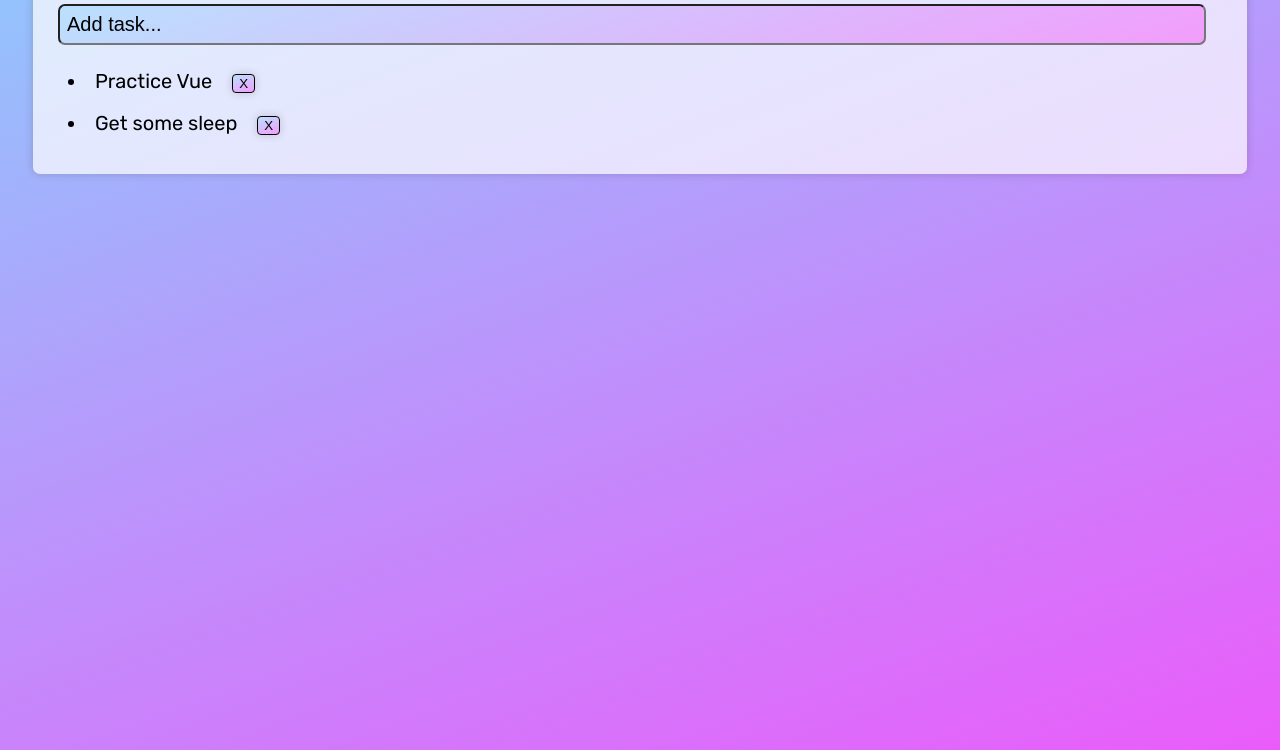
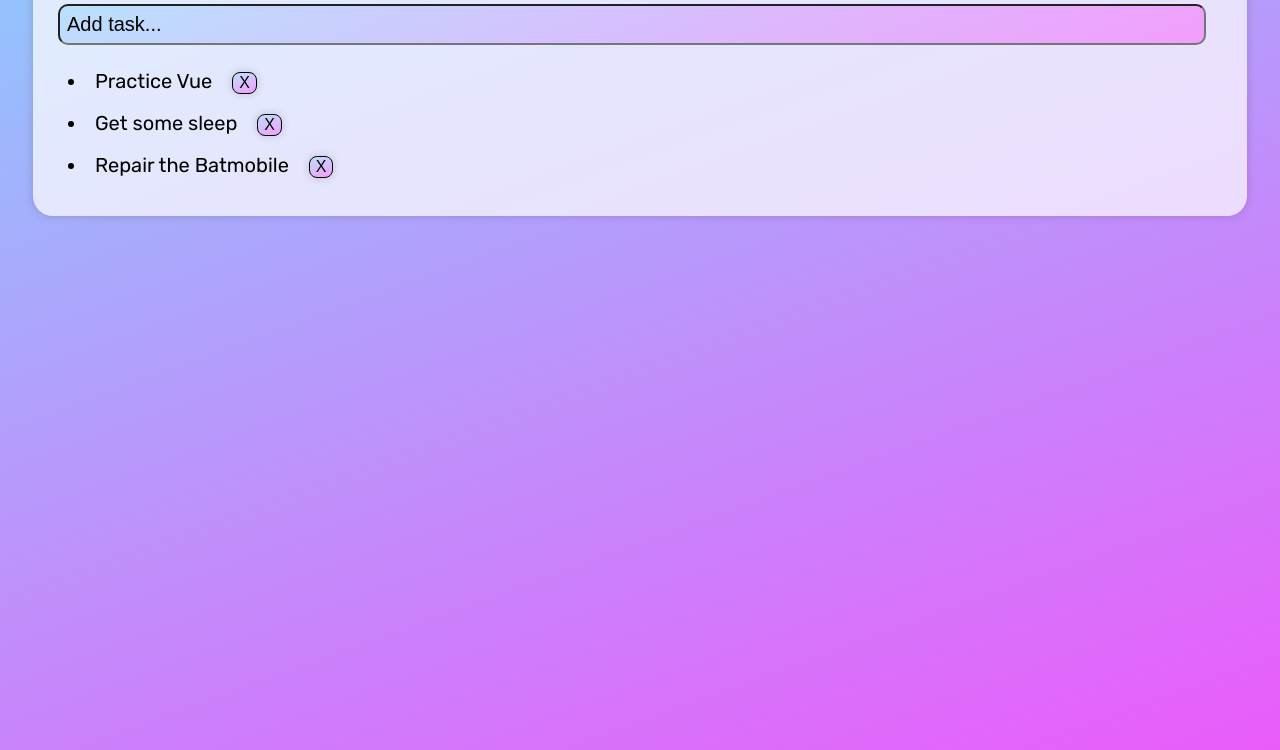
Before and after one commit to Zekaeria/25-days-of-web-development, a plain HTML site: page day-08-to-do-list-vue/dist/index.html in a window 1280 px wide. Shown: the part 116-866 px from the top of the page. Drawn offline with nearby package versions, Linux system fonts and the light colour scheme.

Commit message:
Clean up code

```diff
--- a/day-08-to-do-list-vue/dist/script.js
+++ b/day-08-to-do-list-vue/dist/script.js
@@ -4,7 +4,8 @@ new Vue({
     title: 'To Do List ',
     todos: [
       { text: 'Practice Vue', id:Date.now() },
-      { text: 'Get some sleep', id:Date.now()+1 }
+      { text: 'Get some sleep', id:Date.now()+1 },
+      { text: 'Repair the Batmobile', id:Date.now()+1 }
     ]
   },
   /* METHODS */
--- a/day-08-to-do-list-vue/dist/style.css
+++ b/day-08-to-do-list-vue/dist/style.css
@@ -22,7 +22,7 @@ body {
 
 #app {
   box-shadow: 0 0 .5rem hsla(var(--black) / .2);
-  border-radius: 7px;
+  border-radius: 20px;
   background: hsla(var(--white) / .7);
   padding: 25px;
 }
@@ -33,7 +33,7 @@ body {
 }
 
 .input-bar {
-  border-radius: 7px;
+  border-radius: 10px;
   /* white overlay */
   background: linear-gradient(160deg, hsla(var(--color-1) / .6), hsla(var(--color-2) / .6)), white; /* uses custom property specified */
   margin-top: 20px;
@@ -59,8 +59,9 @@ li {
   background: linear-gradient(160deg, hsla(var(--color-1) / .6), hsla(var(--color-2) / .6)), white;
   box-shadow: 0 0 .5rem hsla(var(--black) / .2);
   border: 1px solid black;
-  border-radius: 4px;
+  border-radius: 8px;
   margin-left: 15px; /* position away from list item text */
+  font-size: 16px;
 
   /* black overlay when button clicked */
   &:focus {
--- a/day-08-to-do-list-vue/src/script.js
+++ b/day-08-to-do-list-vue/src/script.js
@@ -4,7 +4,8 @@ new Vue({
     title: 'To Do List ',
     todos: [
       { text: 'Practice Vue', id:Date.now() },
-      { text: 'Get some sleep', id:Date.now()+1 }
+      { text: 'Get some sleep', id:Date.now()+1 },
+      { text: 'Repair the Batmobile', id:Date.now()+1 }
     ]
   },
   /* METHODS */
--- a/day-08-to-do-list-vue/src/style.css
+++ b/day-08-to-do-list-vue/src/style.css
@@ -22,7 +22,7 @@ body {
 
 #app {
   box-shadow: 0 0 .5rem hsla(var(--black) / .2);
-  border-radius: 7px;
+  border-radius: 20px;
   background: hsla(var(--white) / .7);
   padding: 25px;
 }
@@ -33,7 +33,7 @@ body {
 }
 
 .input-bar {
-  border-radius: 7px;
+  border-radius: 10px;
   /* white overlay */
   background: linear-gradient(160deg, hsla(var(--color-1) / .6), hsla(var(--color-2) / .6)), white; /* uses custom property specified */
   margin-top: 20px;
@@ -59,8 +59,9 @@ li {
   background: linear-gradient(160deg, hsla(var(--color-1) / .6), hsla(var(--color-2) / .6)), white;
   box-shadow: 0 0 .5rem hsla(var(--black) / .2);
   border: 1px solid black;
-  border-radius: 4px;
+  border-radius: 8px;
   margin-left: 15px; /* position away from list item text */
+  font-size: 16px;
 
   /* black overlay when button clicked */
   &:focus {
```
